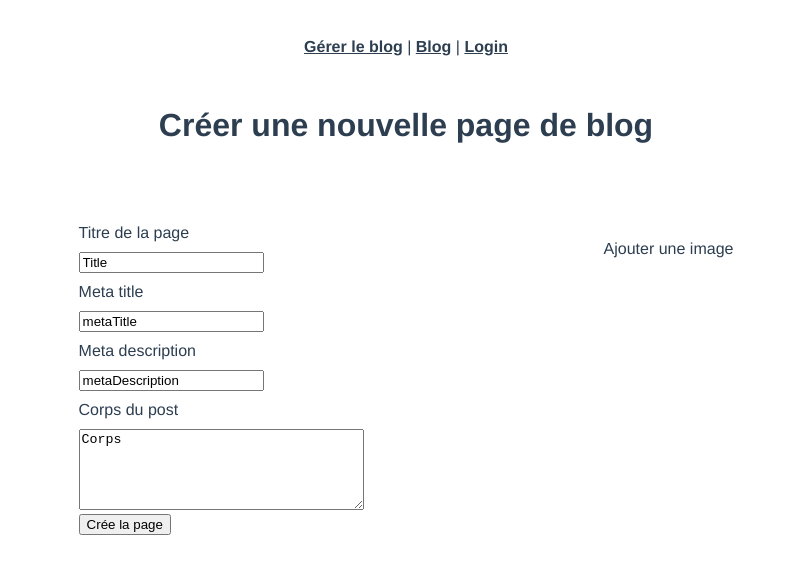
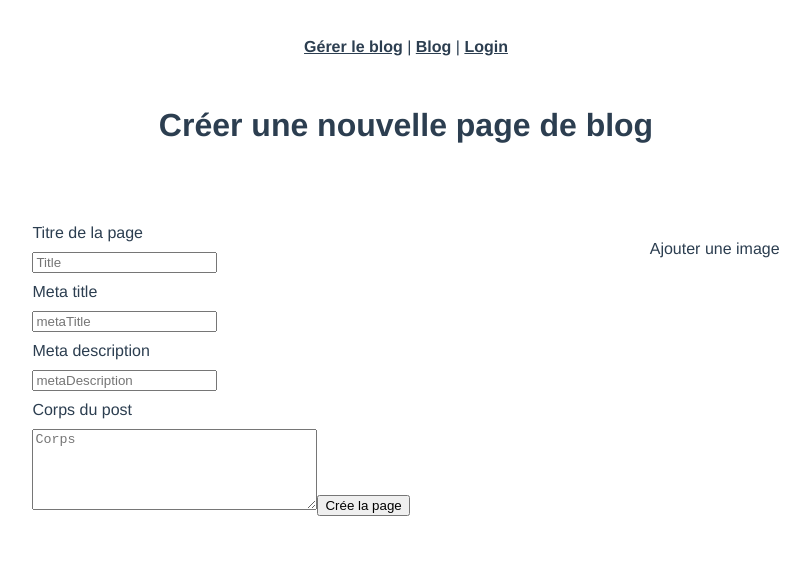
Before and after one commit to Matthis78/RenduVueJs, a Vue app: page /#/admin/createpost in a window 1280 px wide. Shown: the top 574 px of the page, without its empty margins (234-1044 px from the left). Built offline with nearby package versions, Linux system fonts and the light colour scheme.

Commit message:
Création de blog

```diff
--- a/src/components/createpage.vue
+++ b/src/components/createpage.vue
@@ -3,27 +3,18 @@
         <h1>Créer une nouvelle page de blog</h1>
     </div>
     <div class="field">
-        <form action="" method="get" class="form">
-            <div class="form">
+        <div class="form">
+
                 <label for="name">Titre de la page </label>
-                <input @v-model="metaName" type="text" name="name" id="name" required value="Title">
-            </div>
-            <div class="form">
+                <input v-model="metaName" type="text" name="name"  required placeholder="Title">
                 <label for="text">Meta title </label>
-                <input @v-model="metaTitle" type="text" name="text" id="text" required value="metaTitle">
-            </div>
-            <div class="form">
+                <input v-model="metaTitle" type="text" name="text" required placeholder="metaTitle">
                 <label for="text">Meta description </label>
-                <input @v-model="metaDesc" type="text" name="text" id="text" required value="metaDescription">
-            </div>
-            <div class="form">
+                <input v-model="metaDesc" type="text" name="text"  required placeholder="metaDescription">
                 <label for="text">Corps du post </label>
-                <textarea @v-model="metaPost" id="singlepost" name="singlepost" rows="5" cols="33" value="Corps"></textarea>
-            </div>
-            <div class="form">
-                <input type="submit" @click="createNewPage()" value="Crée la page">
-            </div>
-        </form>
+                <textarea v-model="metaContent" name="singlepost" rows="5" cols="33" placeholder="Corps"></textarea>
+                <button @click="createNewPage()">Crée la page</button>
+        </div>
         <img @v-model="image">
         <p>Ajouter une image</p>
     </div>
@@ -34,11 +25,10 @@
         name: 'createpage',
         data() {
     return {
-      allPost: this.$store.state.blogs,
       metaName: '',
       metaTitle: '',
       metaDesc: '',
-      metaPost: '',
+      metaContent: '',
       image: '',
     }
   },
@@ -48,10 +38,11 @@
                     name : this.metaName,
                     title : this.metaTitle,
                     desc : this.metaDesc,
-                    post : this.metaPost,
+                    content : this.metaContent,
                     img : this.image
                 }
              this.$store.commit('createNewPage', post)
+             this.$router.push('/admin')
              }
 
         }
@@ -67,13 +58,7 @@
         margin-top: 10vh;
     }
 
-    form.form {
-        display: table;
-    }
 
-    div.form {
-        display: table-row;
-    }
 
     label,
     input {
--- a/src/components/postedit.vue
+++ b/src/components/postedit.vue
@@ -1,13 +1,15 @@
 <template>
-    <div class="container">
+
+    <div class="container" v-for="post in allPost" :key="post">
+
         <div>
-            <img class="fit-picture" src="../assets/logo.png" alt="test">
+            <img class="fit-picture" :src="post.img">
         </div>
         <div>
-            <p>fyvgbuhjaknzafeazifbafliheakfbafuehfjbafleufjhakbjfelauhfjabkfauhfjab fafjlh dazhifbaf</p>
+            <p>{{ post.content }} </p>
         </div>
         <div>
-            <button class="edit">Editer</button>
+            <button @click="test" class="edit">Editer</button>
             <button class="delete"><i class="fas fa-trash fa-2x"></i></button>
         </div>
     </div>
@@ -15,6 +17,17 @@
 <script>
     export default {
         name: 'postedit',
+
+        data() {
+            return {
+                allPost: this.$store.state.blogs,
+            }
+        },
+        methods: {
+            test() {
+                console.log(this.allPost);
+            }
+        },
     }
 </script>
 <style scoped>
@@ -30,18 +43,20 @@
         background-color: red;
         color: #fff;
     }
+
     .container {
         display: flex;
         justify-content: center;
         border: solid grey 1px;
-        max-width: 80%;
-        align-items:center;
+        align-items: center;
         padding: 20px;
         margin-top: 30px;
     }
-    .container p {
+
+    .p {
         max-width: 80%;
     }
+
     .edit {
         margin-right: 20px;
         font-size: 20px;
--- a/src/store/index.js
+++ b/src/store/index.js
@@ -4,7 +4,13 @@ import {
 
 export default createStore({
   state: {
-    blogs: []
+    blogs: [{
+      name: 'name',
+      title: 'this.metaTitle',
+      desc: 'metaDesc',
+      content: 'metaPost',
+      img: 'image'
+    }]
   },
   mutations: {
     createNewPage(state, post) {
--- a/src/views/Admin.vue
+++ b/src/views/Admin.vue
@@ -19,8 +19,8 @@
 </script>
 <style scoped>
 .center {
-    display: flex;
-    justify-content: center;
+    display: table;
+    margin: 0 auto;
 }
 
 </style>
```
